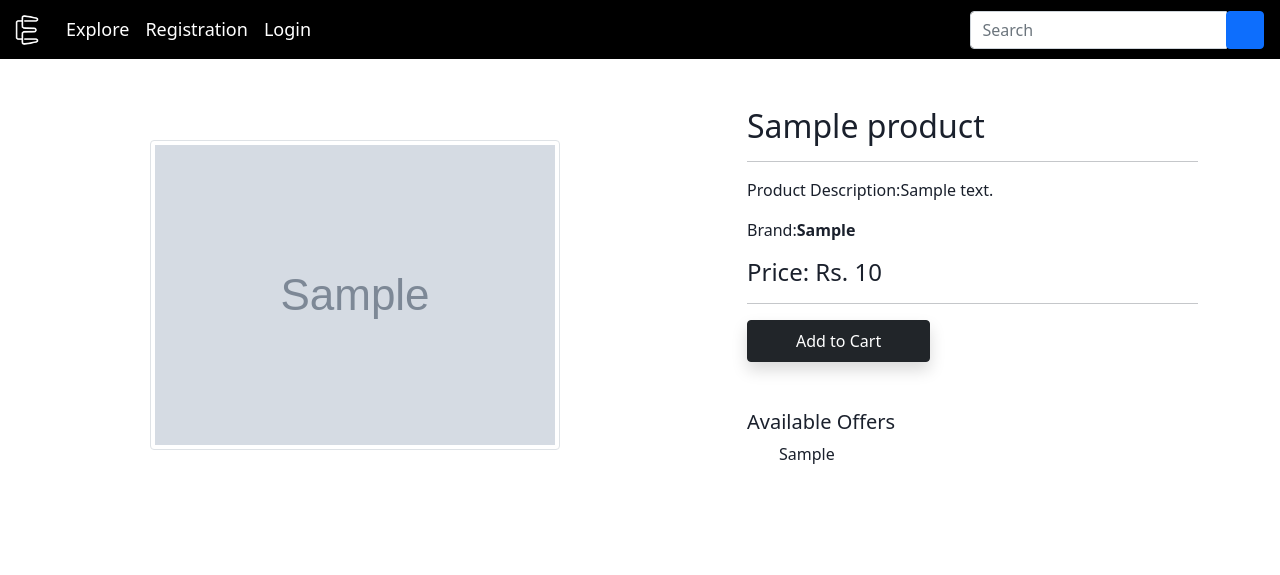
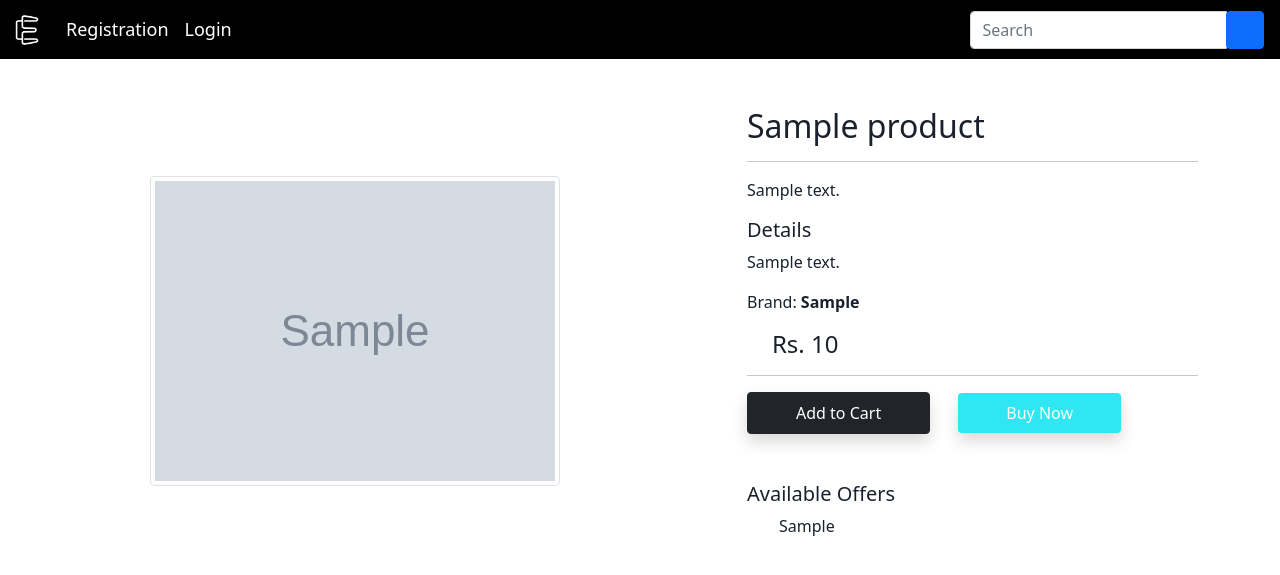
Before and after one commit to namansubedi/eMPORIUM, a Django app: a page that uses templates/base.html in a window 1280 px wide. Shown: the top 575 px of the page. Run offline with Django 3.2, Linux system fonts and the light colour scheme; tables that the repository leaves empty hold one stand-in row (values such as "Sample post"); grey boxes marked "Sample" are stand-in pictures; some libraries are stand-ins or nearby versions; some web fonts are replaced.

Commit message:
added fixes

```diff
--- a/home/models.py
+++ b/home/models.py
@@ -21,16 +21,18 @@ class profiles(models.Model):
 
 
 category_CHOICES = (
-    ("General Electronics", "General Electronics"),
-    ("Electronics-Smartphones", "Electronics-Smartphones"),
-    ("Electronics-PC's", "Electronics-PC's"),
-    ("Electronics-PC Components", "Electronics-PC Components"),
-    ("Electronics-Laptops", "Electronics-Laptops"),
-    ("Fashion-Mens", "Fashion-Mens"),
-    ("Fashion-Womens", "Fashion-Womens"),
-    ("Fashion-Unisex", "Fashion-Unisex"),
-    ("Fashion-Shoes", "Fashion-Shoes"),
-
+    ("Electronic Devices", "Electronic Devices"),
+    ("Electronic Accessories", "Electronic Accessories"),
+    ("TV & Home Appliances", "TV & Home Appliances"),
+    ("Health & Beauty", "Health & Beauty"),
+    ("Babies & Toys", "Babies & Toys"),
+    ("Groceries & Pets", "Groceries & Pets"),
+    ("Home & Lifestyle", "Home & Lifestyle"),
+    ("Women's Fashion", "Women's Fashion"),
+    ("Men's Fashion", "Men's Fashion"),
+    ("Watches & Accessories", "Watches & Accessories"),
+    ("Sports & Outdoor", "Sports & Outdoor"),
+    ("Automotive & Motorbike", "Automotive & Motorbike"),
 )
 
 class products(models.Model):
--- a/static/css/mystyle.css
+++ b/static/css/mystyle.css
@@ -207,7 +207,7 @@ body{
     border-radius: 5px;
 }
 .cropped1{
-    width: 265px; /* width of container */
+    width: 312px; /* width of container */
     height: 250px; /* height of container */
 
     object-fit: cover;
--- a/templates/base.html
+++ b/templates/base.html
@@ -28,7 +28,7 @@
     <div class="collapse navbar-collapse" id="navbarSupportedContent">
       <ul class="navbar-nav me-auto mb-2 mb-lg-0">
         <li class="nav-item">
-          <a class="nav-link" href="{% url 'index' %}">Explore</a>
+
         </li>
 
         {% if user.is_authenticated %}
--- a/templates/fulfillment.html
+++ b/templates/fulfillment.html
@@ -2,7 +2,7 @@
 {% load static %}
 {% block title %}Fullfillment{% endblock title %}
 {% block body %}
-<h1 style="text-align: center; color:rgb(20, 20, 49)"><i>Fulfillment</i></h1>
+<h1 style="text-align: center; color:rgb(20, 20, 49)">Fulfillment</h1>
     {% for id in id_list %}
     <div class="row" >
         <div class="col-lg-12">
--- a/templates/index.html
+++ b/templates/index.html
@@ -9,7 +9,7 @@ Home
 {% for mes in messages %}
 
 <div class="alert alert-success alert-dismissible fade show mt-3 mx-5" role="alert">
-  <strong> {{ mes }} !!</strong>
+  <strong> {{ mes }} </strong>
   <button type="button" class="btn-close" data-bs-dismiss="alert" aria-label="Close"></button>
   </div>
 
@@ -72,7 +72,7 @@ Home
 
                 </div>
               <div class="d-grid gap-2">
-              <a href="{% url 'productdetail' product.slug %}" class="btn btn-success  btn-lg btn-block width-100 " role="button">View Item</a>
+
 
               <a href="{% url 'addtocarts' product.slug %}" class="btn btn-primary btn-lg btn-block width-100" role="button">Add to Cart</a>
 
--- a/templates/productdetail.html
+++ b/templates/productdetail.html
@@ -20,21 +20,24 @@
   <div class="col-sm-5 offset-sm-1 pro">
    <h2>{{product.name}}</h2>
    <hr>
-   <p>Product Description:{{product.description}}</p>
-   <p> Brand:<strong>{{product.brand}}</strong></p>
+   <p>{{product.description}}</p>
+   {% if product.detail %}
+   <h5>Details</h5>
+   <p>{{product.detail}}</p>
+   {% endif %}
+   <p> Brand: <strong>{{product.brand}}</strong></p>
 
-   <h4>Price: Rs. {{product.price}}</h4>
+   <h4><i class="fas fa-tags"></i> Rs. {{product.price}}</h4>
    <hr>
     {% if request.user.is_authenticated %}
-     {% if stock_quantity == 0 %}
-    <a href="{% url 'showcart' %}" class="btn btn-danger shadow px-5 py-2 ms-4">Out of Stock</a>
+     {% if user.username == seller %}
+    <h5>Product stock: {{product.stock}}</h5>
+      <a href="{% url 'delete' product.id %}" class="btn btn-danger shadow px-5 py-2 ms-4">Delete</a>
+      <a href="{% url 'modify' product.slug %}" class="btn btn-secondary shadow px-5 py-2 ms-4">Modify</a>
     <hr>
 
-    {% elif user.username == seller%}
-
-
-     <h5>Product stock: {{product.stock}}</h5>
-      <a href="{% url 'delete' product.id %}" class="btn btn-danger shadow px-5 py-2 ms-4">Delete</a>
+    {% elif stock_quantity == 0 %}
+    <a href="#" class="btn btn-danger shadow px-5 py-2 ms-4">Out of Stock</a>
     <hr>
    {% elif is_item_in_cart %}
 
@@ -53,10 +56,16 @@
 
 
    {% if not request.user.is_authenticated %}
-   <form action="{% url 'login' %}" class="d-inline">
-        <input type="hidden" name="prod_id" value="{{product.id}}" id="prod_id">
-        <button type="submit" class="btn btn-dark shadow px-5 py-2">Add to Cart</button>
-    </form>
+        {% if stock_quantity == 0 %}
+            <a href="#" class="btn btn-danger shadow px-5 py-2 ms-4">Out of Stock</a>
+            <hr>
+            {% else %}
+    <form action="{% url 'login' %}" class="d-inline">
+            <input type="hidden" name="prod_id" value="{{product.id}}" id="prod_id">
+            <button type="submit" class="btn btn-dark shadow px-5 py-2">Add to Cart</button>
+            <a href="{% url 'login' %}" class="btn btn-def shadow px-5 py-2 ms-4">Buy Now</a>
+        </form>
+        {% endif %}
    {% endif %}
 
    <h5 class="mt-5">Available Offers</h5>
--- a/templates/profile.html
+++ b/templates/profile.html
@@ -42,7 +42,8 @@
           <br>
           <i class="fas fa-envelope"></i> {{user.email}}
           <br>
-          <i class="fas fa-mobile-alt" ></i> {{pro.phone_number}}
+          <i class="fas fa-mobile-alt" ></i> {{pro.phone_number}} <br>
+          Pan Number: {{pro.pan}}
           {% endfor %}
           <br>
           You have uploaded <strong> {{len}} </strong> products currently active in the store.
```
Also changed, not shown: home/views.py (+18 -13 lines), home/migrations/0015_auto_20210702_2039.py (added).
